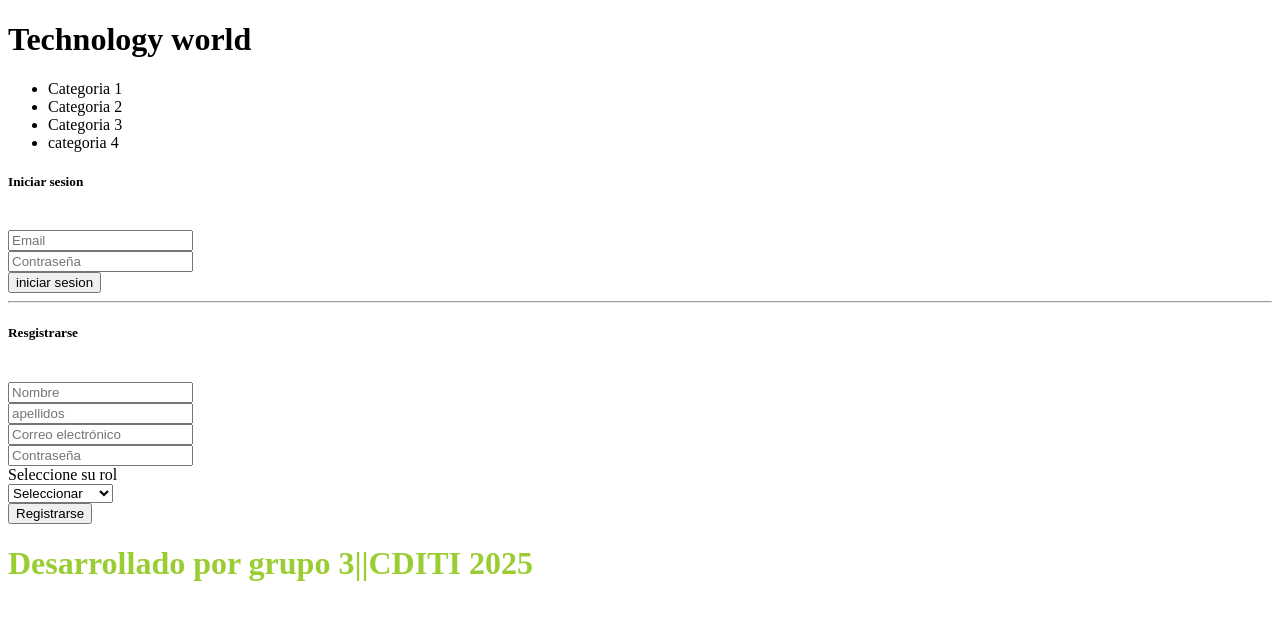
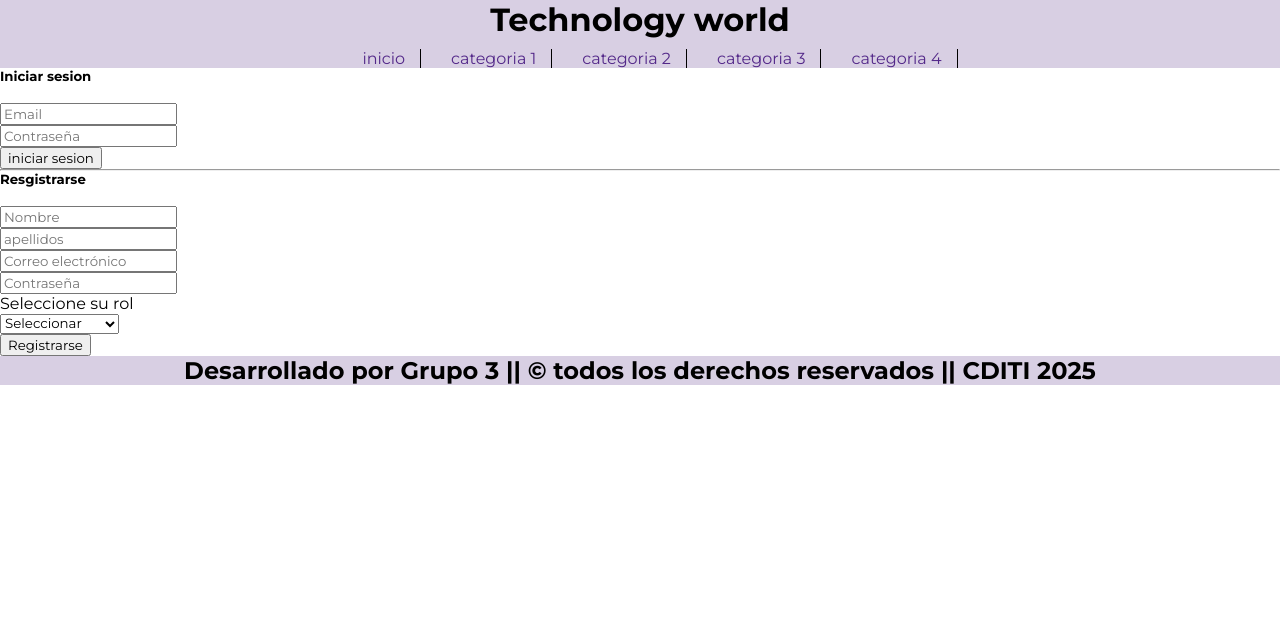
Before and after one commit to CrisMonsalve348/Actividad8, a PHP site: page / in a window 1280 px wide. Shown: the top 620 px of the page. Run offline with PHP 8.4, Linux system fonts and the light colour scheme.

Commit message:
se hicieron los cambios de diseño

```diff
--- a/estilos/estilo_index.css
+++ b/estilos/estilo_index.css
@@ -1,3 +1,104 @@
+
+/* Estilos generales */
+*{
+  font-family: "Montserrat", sans-serif;
+  font-optical-sizing: auto;
+  font-style: normal;
+  margin: 0;
+
+}
+
+/*Estilos del header y la navegacion por categorias */
+header{
+    text-align: center;
+    background-color: #d8cfe3;
+}
+
+nav{
+    display: flex;
+    width: 100%;
+    text-align: center;
+    height: auto;
+    justify-content: center;
+    padding-top: 10px;
+    background-color: #d8cfe3;
+}
+
+.categorias{
+    display: flex;
+    gap: 30px;
+}
+
+.categorias a{
+    text-decoration: none;
+    color: black;
+    border-right: 1px solid black;
+    padding-right: 15px;
+    color: #532889;
+}
+
+/*Estilos de la navegación de la izquierda (carrito - gestión - registro y login)*/
+.barra-lateral{
+    padding-top: 15px;
+    width: 25%;
+    height: 80vh;
+    background-color: #fbf1ef ;
+}
+
+.titulo-carrito{
+    text-align: center;
+}
+
+.carrito{
+    display: flex;
+    flex-direction: column;
+    margin-top: 14px;
+    height: 13vh;
+    gap: 5px;
+    color: blue;
+}
+
+.carrito a{
+    text-decoration: none;
+}
+
+/* Estilos para la gestion de usuario*/
+.titulo-usuario{
+    text-align: center;
+    margin-top: 25px;
+}
+
+.gestion-usuario{
+    display: flex;
+    flex-direction: column;
+    gap: 5px;
+    margin-top: 14px;
+
+}
+
+.gestion-usuario a{
+    text-decoration: none;
+    color: blue;
+}
+
+.cerrar-sesion{
+    width: 50%;
+    background-color: #cdbce1;
+    border-radius: 4px;
+    border: none;
+    box-shadow: 2px 2px rgba(0, 0, 0, 0.7);
+    margin-top: 5px;
+}
+.cerrar-sesion:hover{
+    transform: scale(1.01);
+    cursor: pointer;
+}
+
+
+
+/* Estilos para el footer */
 footer{
-    color: yellowgreen;
+    text-align: center;
+    color: black;
+    background-color: #d8cfe3;
 }
--- a/includes/footer.php
+++ b/includes/footer.php
@@ -1,6 +1,7 @@
 
 <footer>
-    <h1>Desarrollado por grupo 3||CDITI 2025</h1>
+    <h2> Desarrollado por Grupo 3 || &copy todos los derechos reservados || CDITI 2025 </h2>
 </footer>
+
 </body>
 </html>
--- a/includes/header.php
+++ b/includes/header.php
@@ -14,19 +14,11 @@
         <h1>Technology world</h1>
     </header>
     <nav>
-    <ul>
-        <li>
-            Categoria 1
-
-        </li>
-        <li>
-            Categoria 2
-        </li>
-        <li>
-            Categoria 3
-        </li>
-        <li>
-            categoria 4
-        </li>
+        <ul class="categorias">
+            <a href="#">inicio</a>
+            <a href="#">categoria 1 </a>
+            <a href="#">categoria 2 </a>
+            <a href="#">categoria 3 </a>
+            <a href="#">categoria 4 </a>
         </ul>
     </nav>
--- a/index.php
+++ b/index.php
@@ -1,7 +1,8 @@
 
 <?php
-include "includes/header.php"
+include "includes/header.php";
 
+session_start();
 ?>
 <div class="sidebar_login">
 <form action="archivos_backend/validar_login.php" method="post">
@@ -19,6 +20,11 @@ include "includes/header.php"
 <form action="archivos_backend/validar_reg.php" method="post">
 <h5>Resgistrarse</h5>
 <br>
+<?php
+if (!empty($_SESSION["error"])){
+    echo $_SESSION["error"];
+}
+?>
 <input type="text" name="nombre" placeholder="Nombre">
 <br>
 <input type="text" name="apellidos" placeholder="apellidos">
```
Also changed, not shown: archivos_backend/validar_reg.php (+8 -1 lines), includes/sidebar.php (+16 -18 lines). Lines whose indentation alone changed are shown as unchanged.
